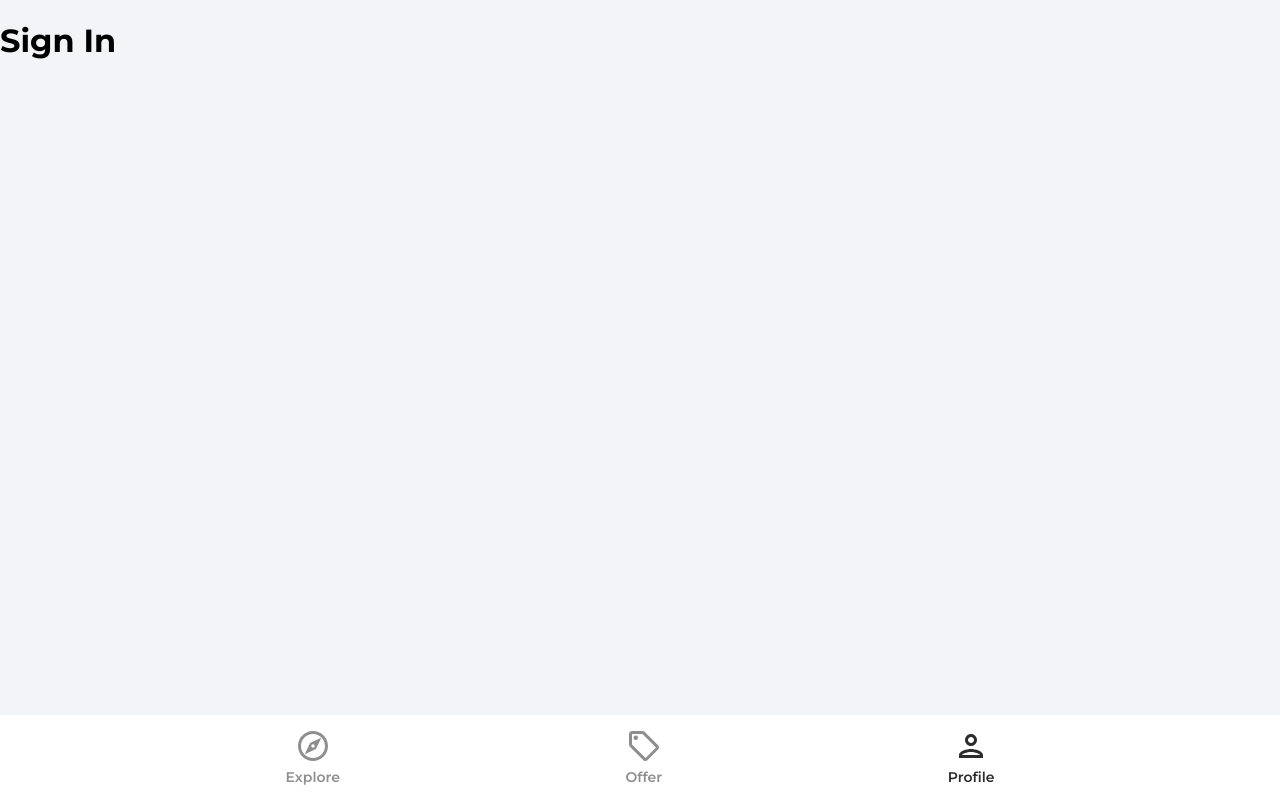
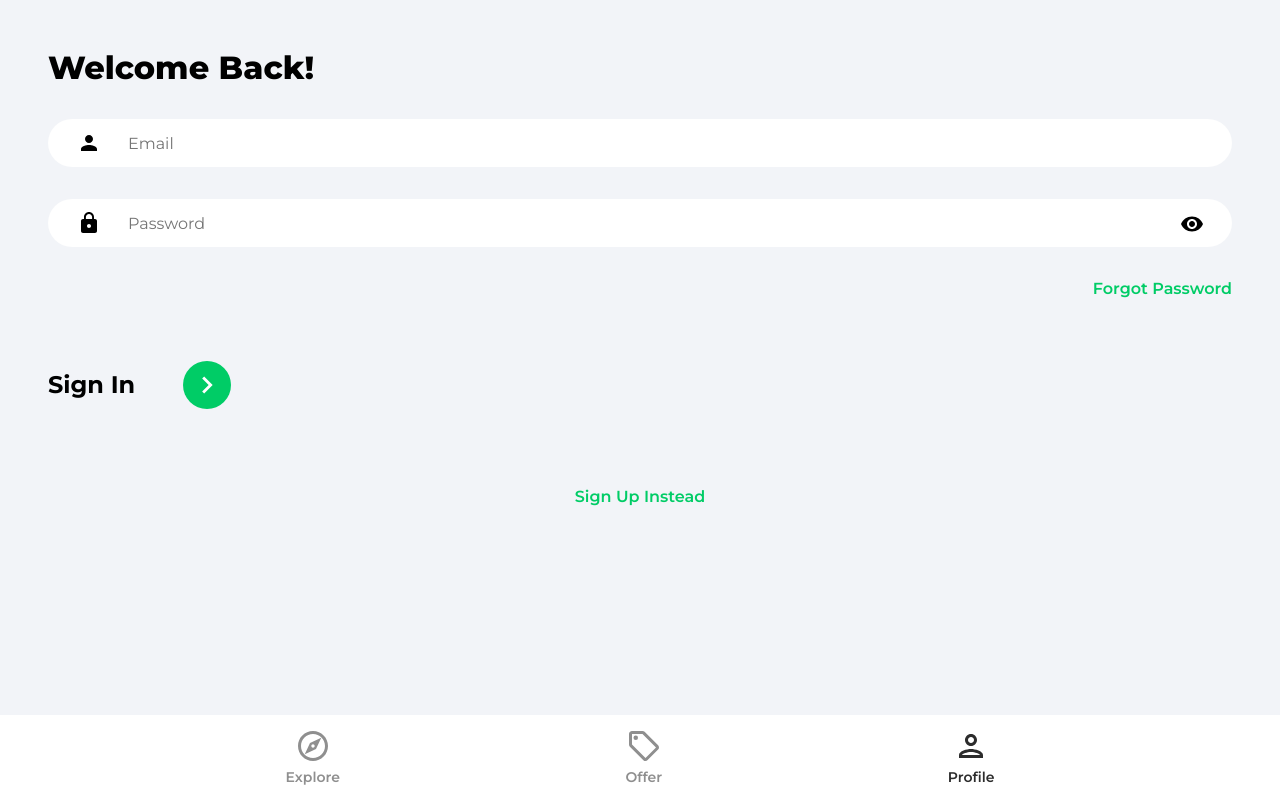
Before and after one commit to guus-frenken/house-marketplace, a React (Create React App) app: page /profile in a window 1280 px wide. Built offline with nearby package versions, Linux system fonts and the light colour scheme.

Commit message:
Create signup and login forms

```diff
--- a/src/pages/SignIn.jsx
+++ b/src/pages/SignIn.jsx
@@ -1,8 +1,72 @@
+import {useState} from 'react';
+import {Link, useNavigate} from 'react-router-dom';
+import {ReactComponent as ArrowRightIcon} from '../assets/svg/keyboardArrowRightIcon.svg';
+import visibilityIcon from '../assets/svg/visibilityIcon.svg';
+
 function SignIn() {
+    const [showPassword, setShowPassword] = useState(false);
+    const [formData, setFormData] = useState({
+        email: '',
+        password: '',
+    });
+
+    const {email, password} = formData;
+
+    const navigate = useNavigate();
+
+    const onChange = (e) => {
+        setFormData((prevState) => ({
+            ...prevState,
+            [e.target.id]: e.target.value,
+        }));
+    };
+
     return (
-        <div>
-            <h1>Sign In</h1>
-        </div>
+        <>
+            <div className='pageContainer'>
+                <header>
+                    <p className='pageHeader'>Welcome Back!</p>
+                </header>
+                <form>
+                    <input
+                        type='email'
+                        id='email'
+                        className='emailInput'
+                        placeholder='Email'
+                        value={email}
+                        onChange={onChange}
+                    />
+                    <div className='passwordInputDiv'>
+                        <input
+                            type={showPassword ? 'text' : 'password'}
+                            id='password'
+                            className='passwordInput'
+                            placeholder='Password'
+                            value={password}
+                            onChange={onChange}
+                        />
+                        <img
+                            src={visibilityIcon}
+                            alt='Show password'
+                            className='showPassword'
+                            onClick={() => setShowPassword((prevState) => !prevState)}
+                        />
+                    </div>
+                    <Link to='/forgot-password' className='forgotPasswordLink'>
+                        Forgot Password
+                    </Link>
+                    <div className='signInBar'>
+                        <p className='signInText'>Sign In</p>
+                        <button className='signInButton'>
+                            <ArrowRightIcon fill='#fff' width='34px' height='34px' />
+                        </button>
+                    </div>
+                </form>
+                <Link to='/sign-up' className='registerLink'>
+                    Sign Up Instead
+                </Link>
+            </div>
+        </>
     );
 }
 
--- a/src/pages/SignUp.jsx
+++ b/src/pages/SignUp.jsx
@@ -1,8 +1,78 @@
+import {useState} from 'react';
+import {Link, useNavigate} from 'react-router-dom';
+import {ReactComponent as ArrowRightIcon} from '../assets/svg/keyboardArrowRightIcon.svg';
+import visibilityIcon from '../assets/svg/visibilityIcon.svg';
+
 function SignUp() {
+    const [showPassword, setShowPassword] = useState(false);
+    const [formData, setFormData] = useState({
+        name: '',
+        email: '',
+        password: '',
+    });
+
+    const {name, email, password} = formData;
+
+    const navigate = useNavigate();
+
+    const onChange = (e) => {
+        setFormData((prevState) => ({
+            ...prevState,
+            [e.target.id]: e.target.value,
+        }));
+    };
+
     return (
-        <div>
-            <h1>Sign Up</h1>
-        </div>
+        <>
+            <div className='pageContainer'>
+                <header>
+                    <p className='pageHeader'>Sign Up</p>
+                </header>
+                <form>
+                    <input
+                        type='text'
+                        id='name'
+                        className='nameInput'
+                        placeholder='Name'
+                        value={name}
+                        onChange={onChange}
+                    />
+                    <input
+                        type='email'
+                        id='email'
+                        className='emailInput'
+                        placeholder='Email'
+                        value={email}
+                        onChange={onChange}
+                    />
+                    <div className='passwordInputDiv'>
+                        <input
+                            type={showPassword ? 'text' : 'password'}
+                            id='password'
+                            className='passwordInput'
+                            placeholder='Password'
+                            value={password}
+                            onChange={onChange}
+                        />
+                        <img
+                            src={visibilityIcon}
+                            alt='Show password'
+                            className='showPassword'
+                            onClick={() => setShowPassword((prevState) => !prevState)}
+                        />
+                    </div>
+                    <div className='signUpBar'>
+                        <p className='signUpText'>Sign Up</p>
+                        <button className='signInButton'>
+                            <ArrowRightIcon fill='#fff' width='34px' height='34px' />
+                        </button>
+                    </div>
+                </form>
+                <Link to='/sign-in' className='registerLink'>
+                    Sign In Instead
+                </Link>
+            </div>
+        </>
     );
 }
 
```
